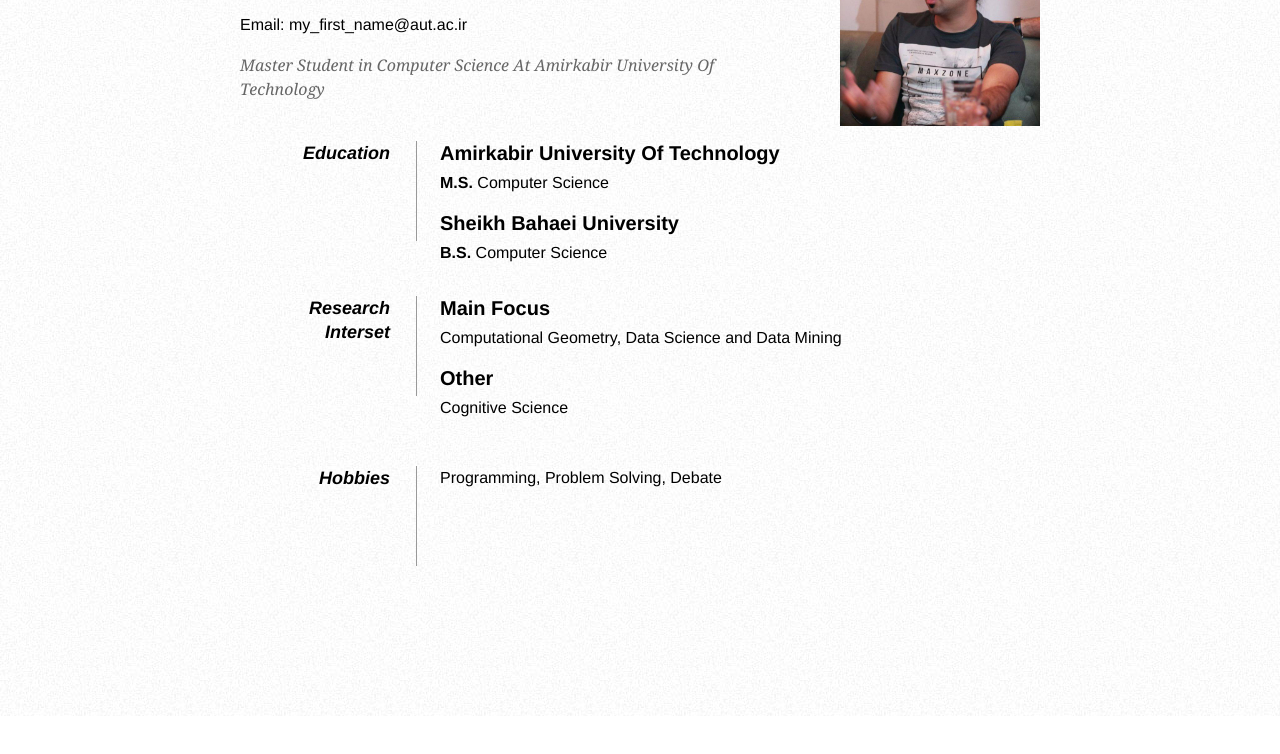
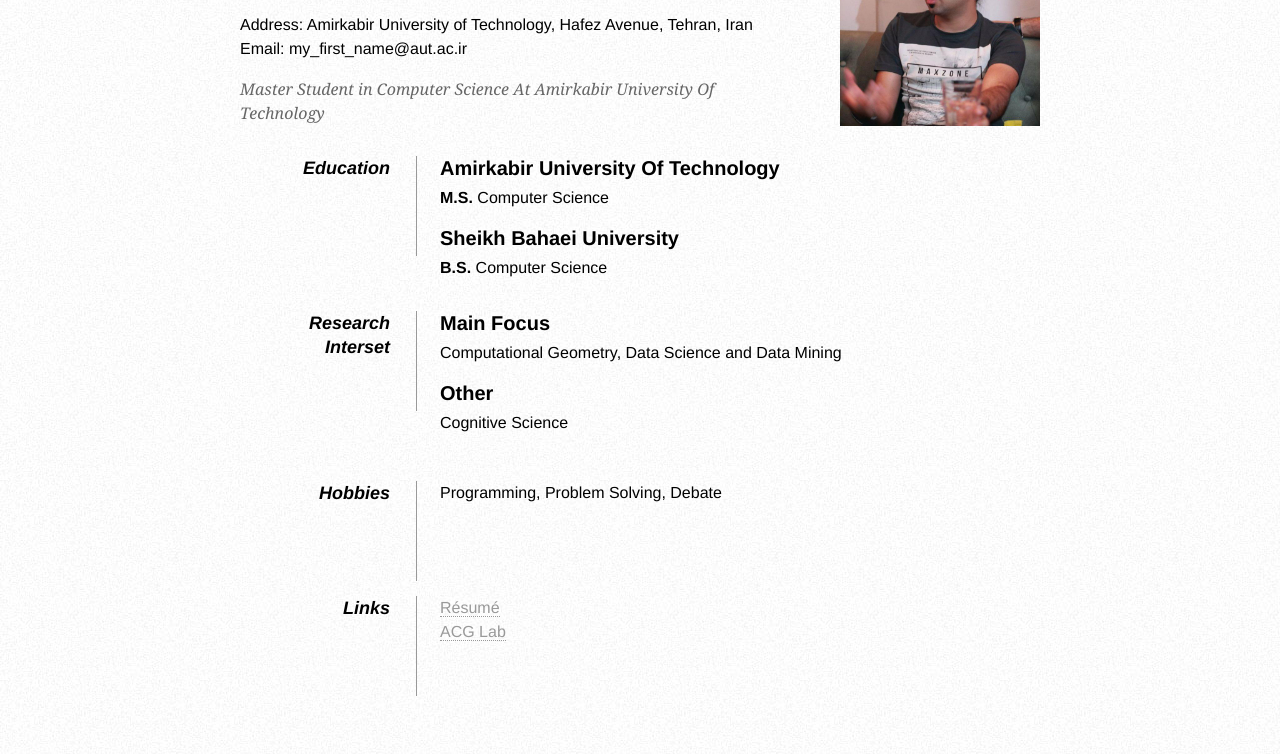
Before and after one commit to Bersam/homepage, a plain HTML site: page index.html in a window 1280 px wide. Shown: the part 84-838 px from the top of the page. Before the commit the page ends 800 px from the top, so only its background shows below. Drawn offline with Linux system fonts and the light colour scheme.

Commit message:
minor fixes

```diff
--- a/index.html
+++ b/index.html
@@ -42,7 +42,9 @@
             <h1 class="fn">Bersam Karbasion</h1>
 
             <p>
-                <!-- Cell: <span class="tel">555-666-7777</span><br /> -->
+                <!-- CELL: <span class="tel">555-666-7777</span><br /> -->
+                Address: Amirkabir University of Technology, Hafez Avenue, Tehran, Iran
+                <br />
                 Email: my_first_name@aut.ac.ir
             </p>
         </div>
@@ -95,6 +97,11 @@
 
             <dt>Hobbies</dt>
             <dd>Programming, Problem Solving, Debate</dd>
+            <dd class="clear"></dd>
+
+            <dt>Links</dt>
+            <dd><a href="https://bersam.org">Résumé</a></dd>
+            <dd><a href="http://cg.aut.ac.ir">ACG Lab</a></dd>
         </dl>
 
         <div class="clear"></div>
```
